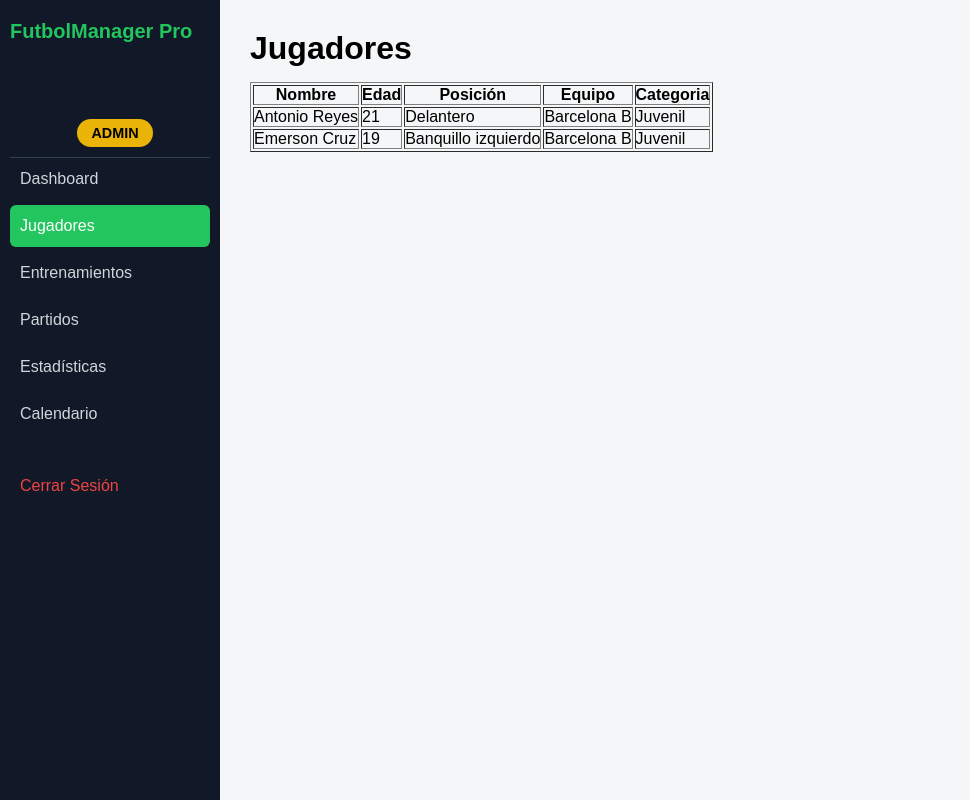
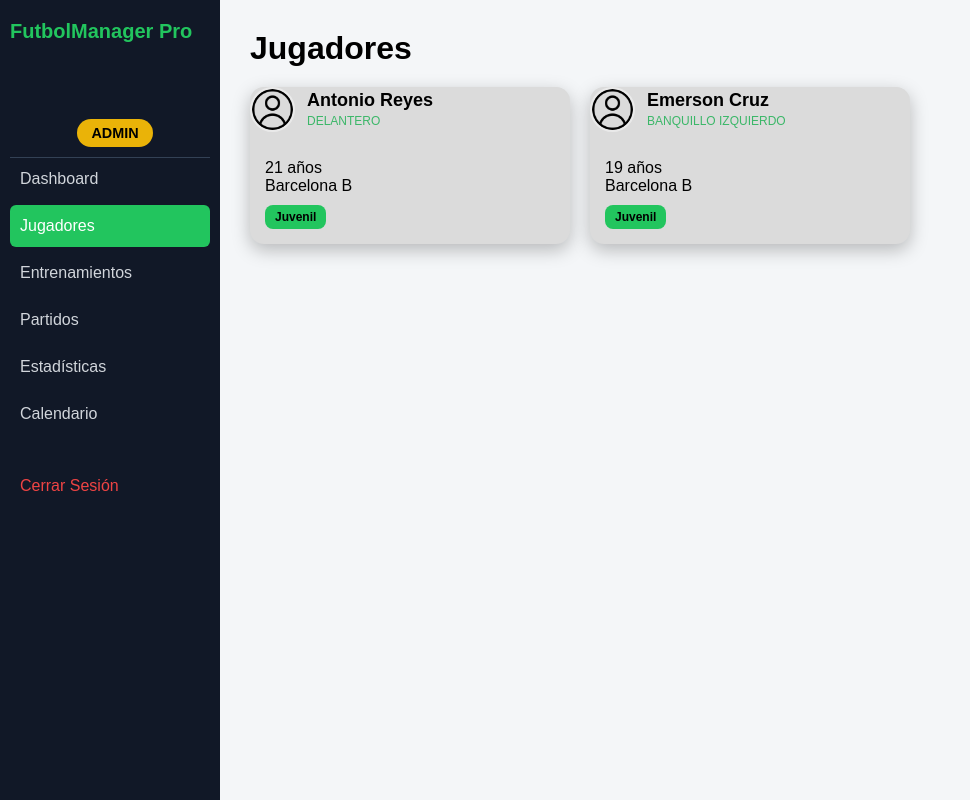
Before and after one commit to areyort4827/FutbolManagerPro, a PHP site: page /admin/dashboard.php in a window 1280 px wide, after a click on "Jugadores". Shown: the whole page, without its empty margins (0-970 px from the left). Run offline with PHP 8.4, Linux system fonts and the light colour scheme; the visitor is signed in with stand-in values (Sample User, id 1); data comes from the database, SQL or seed files in the repository; data that the repository does not hold is empty.

Commit message:
tarjetas de jugadores

```diff
--- a/admin/dashboard.php
+++ b/admin/dashboard.php
@@ -68,31 +68,42 @@ $nombre = htmlspecialchars($user['nombre']);
         <!-- Pantalla Jugadores  -->
     <div id="jugadores" class="page">
             <h1>Jugadores</h1>
-        <?php if ($role === 'jugador'): ?>
-            <p style="color: #ef4444; font-weight: bold;">
-                No tienes permiso para ver la lista completa de jugadores.
-            </p>
-        <?php else: ?>
-            <table border="1">
-                <tr>
-                    <th>Nombre</th>
-                    <th>Edad</th>
-                    <th>Posición</th>
-                    <th>Equipo</th>
-                    <th>Categoria</th>
-                </tr>
+                <div id="jugadores-grid" class="page">
     <?php
     include "../conexion.php";
+
     $sql = "SELECT jugadores.nombre AS jugador, jugadores.edad, jugadores.posicion,
                 equipos.nombre AS equipo, equipos.categoria
-                        FROM jugadores INNER JOIN equipos ON jugadores.equipo_id = equipos.id";
+            FROM jugadores
+            INNER JOIN equipos ON jugadores.equipo_id = equipos.id";
+
     $resultado = $conexion->query($sql);
+
     while($fila = $resultado->fetch_assoc()){
-                    echo "<tr><td>".$fila["jugador"]."</td><td>".$fila["edad"]."</td><td>".$fila["posicion"]."</td><td>".$fila["equipo"]."</td><td>".$fila["categoria"]."</td></tr>";
-                }
     ?>
-            </table>
-        <?php endif; ?>
+        <div id="jugador-card">
+            <div class="jugador-top">
+
+                    <div class="avatar">
+                        <img src="../assets/img/player.png" alt="Jugador">
+                    </div>
+
+                    <div class="nombre-info">
+                        <h3><?= htmlspecialchars($fila["jugador"]) ?></h3>
+                        <span class="posicion"><?= strtoupper($fila["posicion"]) ?></span>
+                    </div>
+
+                </div>
+
+            <div id="jugador-info">
+                <p><?= $fila["edad"] ?> años</p>
+                <p><?= $fila["equipo"] ?></p>
+                <span id="categoria"><?= $fila["categoria"] ?></span>
+            </div>
+
+        </div>
+    <?php } ?>
+    </div>
     </div>
 
       <!-- Pantalla Entrenamientos  -->
--- a/assets/css/style.css
+++ b/assets/css/style.css
@@ -201,3 +201,75 @@ margin-bottom:15px;
         pointer-events: none;
         color: #64748b;
     }
+
+    /*Pantalla jugadores*/
+    #jugadores-grid {
+    display: grid;
+    grid-template-columns: repeat(auto-fill, minmax(260px, 1fr));
+    gap: 20px;
+    margin-top: 20px;
+}
+#jugador-card {
+    background: #dbdbdb;
+    border-radius: 14px;
+    overflow: hidden;
+    color: rgb(0, 0, 0);
+    box-shadow: 0 6px 18px rgba(0,0,0,0.25);
+    transition: 0.3s;
+}
+
+#jugador-card:hover {
+    transform: translateY(-6px);
+    box-shadow: 0 12px 25px rgba(0,0,0,0.4);
+}
+
+.jugador-top {
+    display: flex;
+    align-items: center;
+    gap: 12px;
+    margin-bottom: 12px;
+}
+
+.avatar {
+    width: 45px;
+    height: 45px;
+    border-radius: 50%;
+    overflow: hidden;
+    flex-shrink: 0;
+    border: 2px solid rgba(255,255,255,0.4);
+}
+
+.avatar img {
+    width: 100%;
+    height: 100%;
+    object-fit: cover;
+}
+
+.nombre-info h3 {
+    margin: 0;
+    font-size: 18px;
+}
+
+.nombre-info span {
+    font-size: 12px;
+    opacity: 0.85;
+}
+
+#jugador-info {
+    padding: 15px;
+}
+
+.posicion {
+    margin: 0 0 10px;
+    color: #20b155;
+}
+
+#categoria {
+    display: inline-block;
+    margin-top: 10px;
+    padding: 5px 10px;
+    background: #22c55e;
+    border-radius: 8px;
+    font-size: 12px;
+    font-weight: bold;
+}
```
Also changed, not shown: entrenador/dashboard.php (+24 -18 lines), assets/img/player.png (added). Lines whose indentation alone changed are shown as unchanged.
